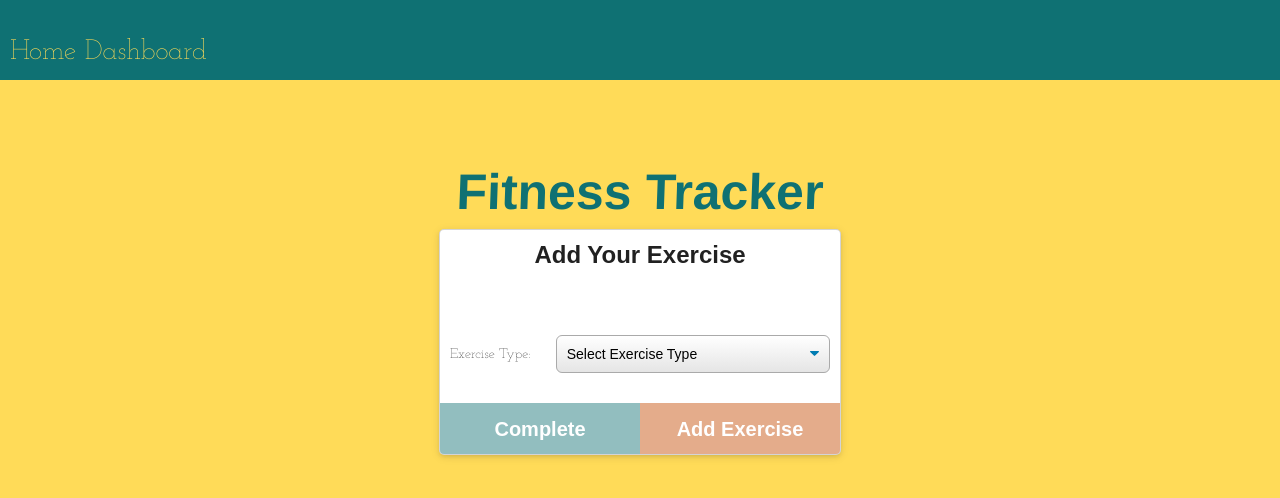
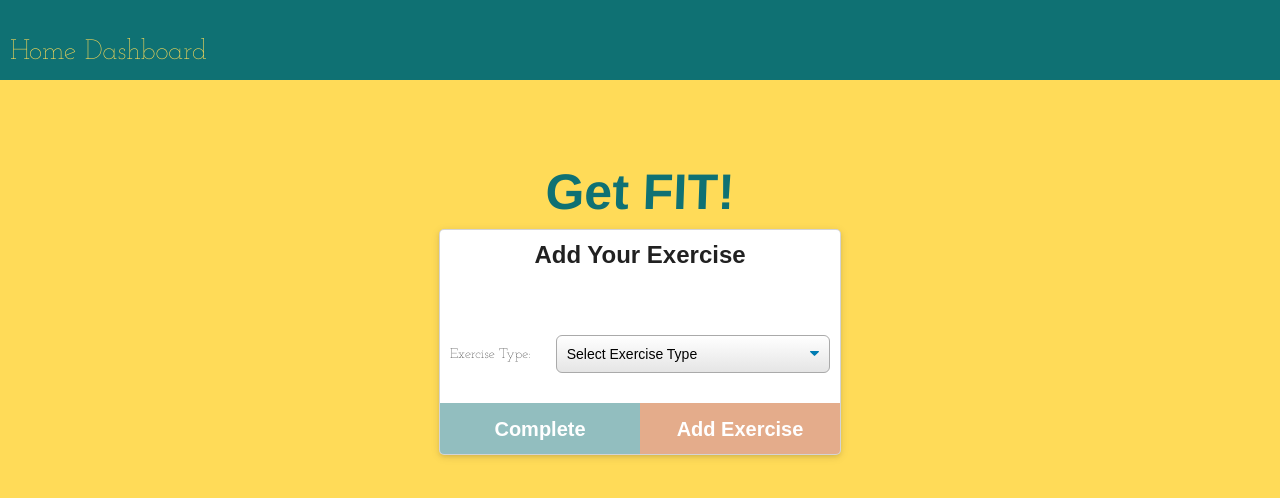
Before and after one commit to ohnobenito/workoutTracker, a website: page public/exercise.html in a window 1280 px wide. Drawn offline with nearby package versions, Linux system fonts and the light colour scheme; no server answers; a web font is replaced by a local one.

Commit message:
Adjusted Title

```diff
--- a/public/exercise.html
+++ b/public/exercise.html
@@ -7,7 +7,7 @@
   <meta http-equiv="X-UA-Compatible" content="ie=edge" />
   <link rel="stylesheet" href="https://cdnjs.cloudflare.com/ajax/libs/semantic-ui/2.4.1/semantic.min.css" />
   <link rel="stylesheet" href="style.css" />
-  <title>Fitness Tracker</title>
+  <title>Get FIT!</title>
 </head>
 
 <body>
@@ -17,7 +17,7 @@
   </nav>
   <div class="wrapper">
     <header>
-      <h1>Fitness Tracker</h1>
+      <h1>Get FIT!</h1>
     </header>
     <div class="ui container exercise">
       <div class="ui raised card m-auto">
```
Also changed, not shown: public/index.html (+1 -1 lines), public/stats.html (+2 -2 lines).
